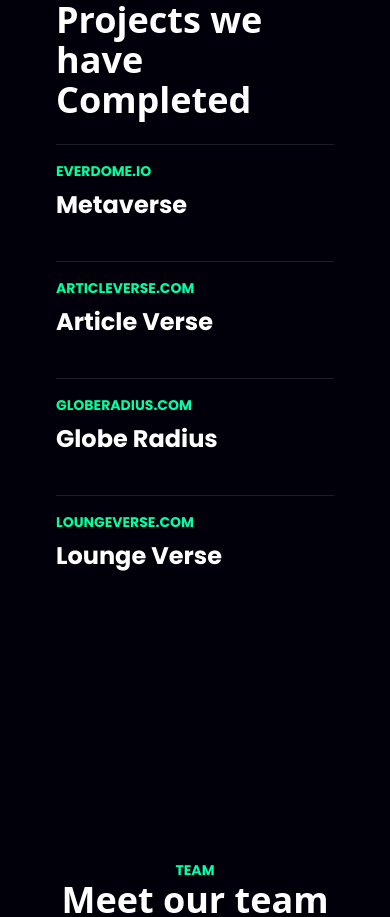
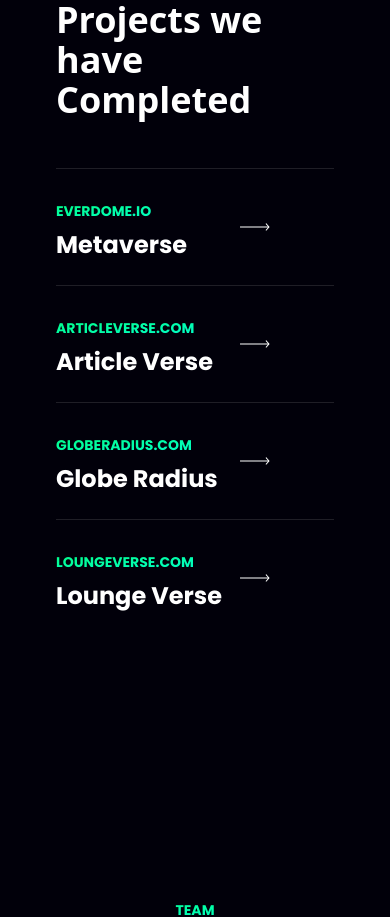
Before and after one commit to chainhouse-it/sc-frontend, a Next.js app: page / in a window 390 px wide. Shown: the part 2160-3077 px from the top of the page. Built offline with nearby package versions, Linux system fonts and the light colour scheme.

Commit message:
Mobile Experience Final

```diff
--- a/components/Home/experience/index.js
+++ b/components/Home/experience/index.js
@@ -27,18 +27,27 @@ export default function Experience() {
 			<div className='w-1/3 self-start absolute scale-[1.4] z-40 top-10 rotate-12 xs:hidden sm:w-4/5 md:w-4/5 md:top-20 lg:w-4/5 lg:opacity-30 xl:opacity-30 xl:w-4/5'>
 				<img src='/images/fingerprint-image.svg' alt='' />
 			</div>
-			<div className='col-span-4 col-start-5 flex flex-col justify-start pr-32 md:px-14 lg:col-start-2 lg:col-span-3 xl:col-span-2 xl:col-start-3'>
+			<div className='col-span-5 col-start-5 flex flex-col justify-start pr-32 md:px-14 lg:col-start-2 lg:col-span-3 xl:col-span-2 xl:col-start-3'>
 				<Title text='Experience' />
 				<LargeHeader text='Projects we have Completed' />
-				<div className='left-44 top-72'>
+				<div className=' pt-10 '>
 					{projects.map((project, key) => {
 						return (
-							<div className='py-4' key={key}>
-								<div className='w-full h-[1px] bg-[#1F1E26] my-4 sm:my-2'></div>
-								<div className='py-2'>
-									<Title text={project.companyName} />
+							<div key={key}>
+
+								<div className='w-full h-[1px] bg-[#1F1E26] mt-4 sm:my-2'></div>
+								<div className='flex justify-between items-center py-4' >
+									<div>
+
+										<div className='py-2'>
+											<Title text={project.companyName} />
+										</div>
+										<SmallHeader text={project.title} />
+									</div>
+									<div>
+										<img src="/icons/arrow2.svg" alt="arrow2" className="w-[30px] mr-16" />
+									</div>
 								</div>
-								<SmallHeader text={project.title} />
 							</div>
 						);
 					})}
```
Also changed, not shown: public/icons/arrow.png (added), public/icons/arrow2.svg (added).
